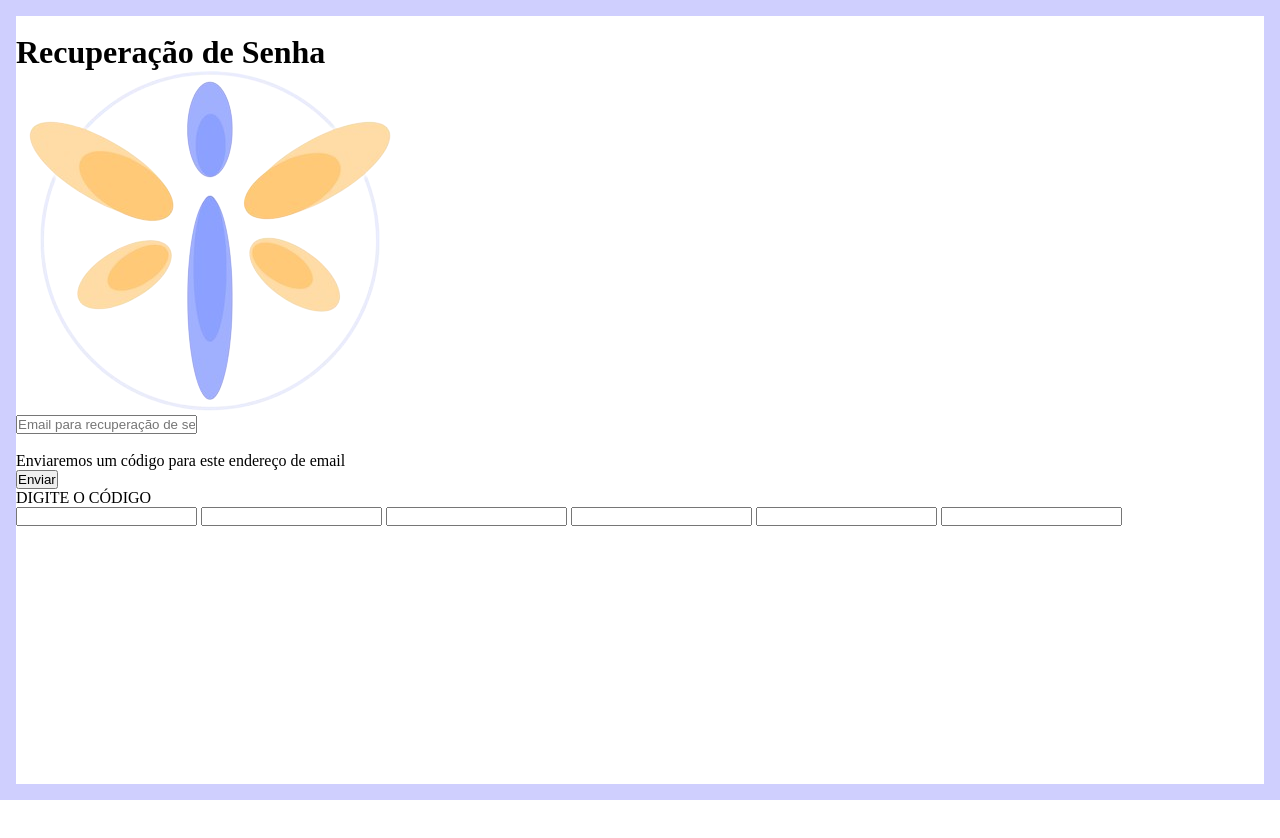
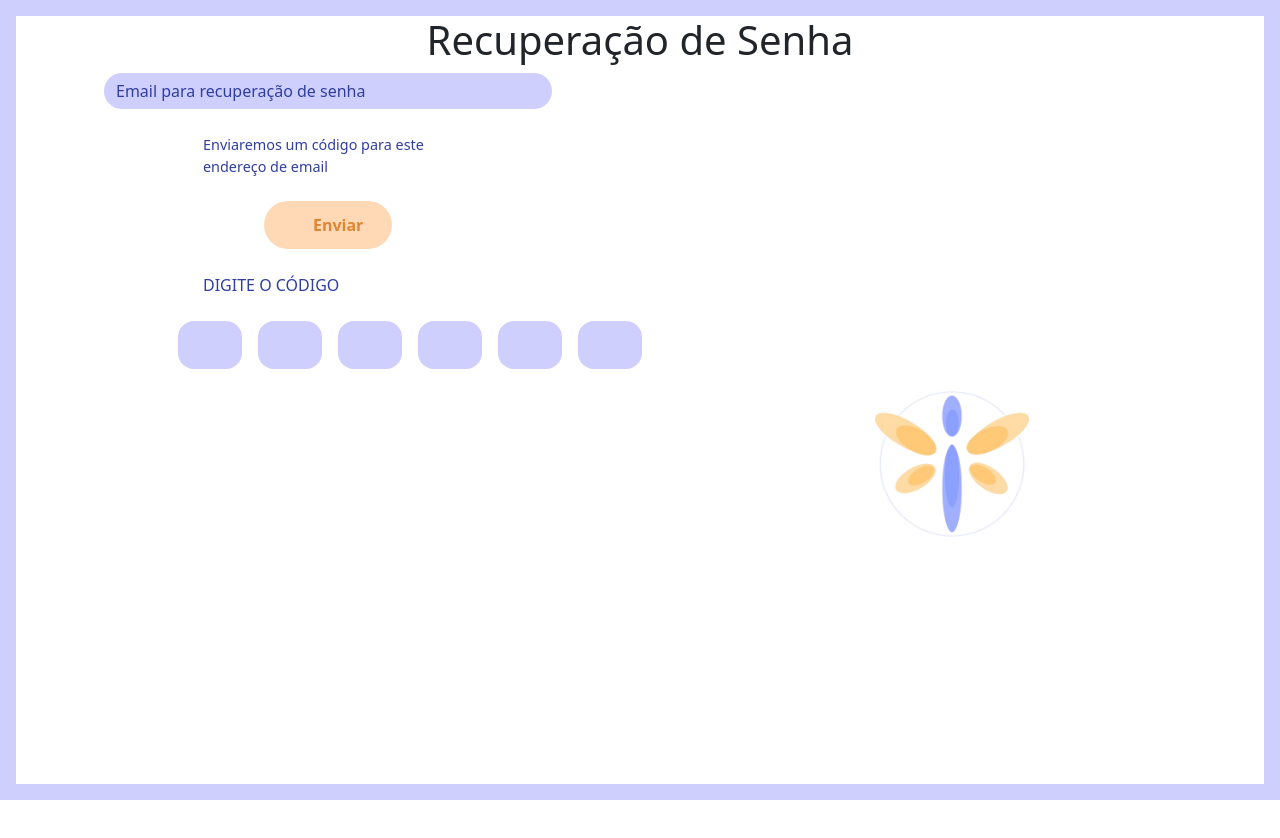
Before and after one commit to EduardoHenriqueFabini/EMI, a plain HTML site: page html/rec_senha.html in a window 1280 px wide. Before the commit the page ends 800 px from the top, so only its background shows below. Drawn offline with nearby package versions, Linux system fonts and the light colour scheme.

Commit message:
tela de exercício

```diff
--- a/css/cadastro.css
+++ b/css/cadastro.css
@@ -171,7 +171,6 @@ input[type="radio"]{
     }
   }
 
-
   .btn {
     padding: 1em 2em;
     position: absolute;
@@ -188,23 +187,19 @@ input[type="radio"]{
     background-color: rgb(207, 207, 254);
     transition: transform 0.2s ease-in-out;
 
-
     &:active,
     &:focus {
       transform: translateY(-50%) scale(0.9);
     }
-
 
     &:hover {
       transform: translateY(-50%) scale(0.96);
     }
   }
 
-
   .prev {
     left: 20px;
   }
-
 
   .next {
     right: 20px;
--- /dev/null
+++ b/css/exerc.css
@@ -0,0 +1,109 @@
+*{
+    margin: 0;
+    padding: 0;
+}
+
+body{
+    border: 1rem solid rgb(207, 207, 254);
+    box-sizing:border-box;
+    height: 100%;
+}
+
+@media (max-width: 576px){
+    body{
+        border: none;
+    }
+}
+
+html{
+  height: 100%;
+  width: 100%;
+}
+
+#seta{
+    color: rgb(222, 134, 51);
+    font-size: 3rem;
+    cursor: pointer;
+}
+
+@media(max-width: 576px){
+    #seta{
+        font-size: 2rem
+    }
+}
+
+h1{
+    font-size: 2rem !important;
+    color:rgb(48, 63, 159) !important;
+    font-family: "Roboto", sans-serif;
+}
+
+@media(max-width: 576px){
+    h1{
+        font-size: 1rem!important;
+        color:rgb(48, 63, 159) !important;
+        font-family: "Roboto", sans-serif;
+    }
+}
+
+@media(max-width:992px){
+    #fig_header{
+        margin-left: 5rem;
+    }
+}
+
+main{
+    height: 100%;
+    padding: 1rem;
+}
+
+@media(max-width: 576px){
+    main{
+        padding: 2rem;
+    }
+}
+
+section{
+    margin: 0;
+}
+
+#fig_main img{
+    border-radius: 1rem;
+}
+
+#s2{
+    background-color: rgb(255, 217, 182);
+    border-radius: 1rem;
+    height: 50vh;
+    align-self: center;
+    padding: 2rem;
+    color: rgb(48, 63, 159);
+    margin-bottom: 2rem;
+}
+
+@media(max-width: 576px){
+    #s2{
+        height: 40vh;
+    }
+}
+
+p{
+    font-size: 2vh !important;
+}
+
+
+@media(max-width:576px){
+    p{
+        font-size:1.7vh!important
+    }
+}
+
+h5{
+    font-size: 1.5rem !important;
+}
+
+@media(max-width: 576px){
+    h5{
+        font-size: 1rem!important;
+    }
+}
--- a/css/rec_senha.css
+++ b/css/rec_senha.css
@@ -13,3 +13,42 @@ html{
   height: 100%;
   width: 100%;
 }
+
+#email_rec, input{
+    outline: none;
+    border-color: transparent;
+    background-color: rgb(207, 207, 254);
+    cursor: pointer;
+    border-radius: 5rem;
+}
+
+#email_rec::placeholder{
+  color:rgb(48, 63, 159);
+}
+
+span{
+  color:rgb(48, 63, 159);
+}
+
+#button{
+    border-color: transparent;
+    width: 8rem;
+    border-radius: 5rem;
+    background-color: rgb(255, 217, 182);
+    color:rgb(222, 134, 51);
+    font-weight: bold;
+    font-size: 1.5rem;
+    cursor: pointer;
+    height: 3rem;
+    justify-self: center;
+}
+
+#span1{
+  font-size: 0.9rem;
+}
+
+.cod{
+  width: 4rem;
+  height: 3rem;
+  border-radius: 1rem;
+}
--- a/html/rec_senha.html
+++ b/html/rec_senha.html
@@ -5,41 +5,52 @@
     <meta name="viewport" content="width=device-width, initial-scale=1.0">
     <title>Recuperar senha</title>
     <link rel="stylesheet" href="/css/rec_senha.css">
+    <link href="https://cdn.jsdelivr.net/npm/bootstrap@5.3.3/dist/css/bootstrap.min.css"
+          rel="stylesheet"
+          integrity="sha384-QWTKZyjpPEjISv5WaRU9OFeRpok6YctnYmDr5pNlyT2bRjXh0JMhjY6hW+ALEwIH"
+          crossorigin="anonymous">
+    <script src="https://cdn.jsdelivr.net/npm/bootstrap@5.3.3/dist/js/bootstrap.bundle.min.js"
+            integrity="sha384-YvpcrYf0tY3lHB60NNkmXc5s9fDVZLESaAA55NDzOxhy9GkcIdslK1eN7N6jIeHz"
+            crossorigin="anonymous">
+    </script>
+    <link rel="stylesheet" href="https://fonts.googleapis.com/css2?family=Material+Symbols+Outlined:opsz,wght,FILL,GRAD@20..48,100..700,0..1,-50..200&icon_names=arrow_forward_ios" />
 </head>
-<body class="min-vh-100 d-flex flex-column">
-    <header>
-        <a href=""><img src="" alt=""></a>
-        <!--Imagem de seta para voltar para Login-->
-        <h1>Recuperação de Senha</h1>
-        <img src="/Imagens/EMI_logo.png" alt="">
-        <!--logo EMi-->
+<body class="min-vh-100 d-flex flex-column container-fluid">
+    <header class="row">
+        <h1 class="col-12 d-flex align-items-center justify-content-center" >Recuperação de Senha</h1>
     </header>
-    <main>
-        <form action="" method="">
-            <input type="email" value="" id="email_rec" name="email_rec" placeholder="Email para recuperação de senha">
-            <label for="email_rec"></label>
-        </form>
-        <br>
-        <span>Enviaremos um código para este endereço de email</span>
-        <br>
-        <form action="" method="">
-            <button type="submit">Enviar</button>
+    <main class="row min-vh-100">
+        <section class="col-lg-6 d-flex align-items-center flex-column">
+            <form action="" method="" class="col-9 d-flex mx-auto flex-column">
+                <input type="email" value="" id="email_rec" name="email_rec" placeholder="Email para recuperação de senha" class="form-control">
+                <label for="email_rec"></label>
+            </form>
             <br>
-            <span>DIGITE O CÓDIGO</span>
+            <!--<i class="bi bi-info-circle-fill"></i>-->
+            <span class="col-5 d-flex mx-auto flex-column" id="span1">Enviaremos um código para este endereço de email</span>
             <br>
-            <input type="number" value="" id="rec_n1" name="rec_n1">
-            <label for="rec_n1"></label>
-            <input type="number" value="" id="rec_n2" name="rec_n2">
-            <label for="rec_n2"></label>
-            <input type="number" id="rec_n3" name="rec_n3" value="">
-            <label for="rec_n3"></label>
-            <input type="number" id="rec_n4" name="rec_n4" value="">
-            <label for="rec_n4"></label>
-            <input type="number" id="rec_n5" name="rec_n5" value="">
-            <label for="rec_n5"></label>
-            <input type="number" id="rec_n6" name="rec_n6" value="">
-            <label for="rec_n6"></label>
-        </form>
+            <section class="d-flex align-items-center justify-content-center">
+                <button type="button" id="button" class="btn btn-primary d-flex align-items-center fs-6 fs-md-5 px-5 py-2">Enviar</button>
+            </section>
+            <br>
+            <span class="col-5 d-flex mx-auto flex-column">DIGITE O CÓDIGO</span>
+            <br>
+            <form action="" method="" class="col-6 d-flex flex-row gap-3">
+                <input type="number" value="" id="rec_n1" name="rec_n1" class="cod">
+                <input type="number" value="" id="rec_n2" name="rec_n2" class="cod">
+                <input type="number" id="rec_n3" name="rec_n3" value="" class="cod">
+                <input type="number" id="rec_n4" name="rec_n4" value="" class="cod">
+                <input type="number" id="rec_n5" name="rec_n5" value="" class="cod">
+                <input type="number" id="rec_n6" name="rec_n6" value="" class="cod">
+            </form>
+        </section>
+        <section class="col-lg-6 offset-6 text-center col-12 mx-auto d-flex flex-column align-items-center min-vh-100 justify-content-center">
+            <figure id="logo" class="col-10">
+                <section class="col-5 col-sm-4 mx-auto my-4">
+                    <img class="img-fluid" src="/Imagens/EMI_logo.png" alt="">
+                </section>
+            </figure>
+        </section>
     </main>
 </body>
 </html>
```
Also changed, not shown: html/exerc.html (+29 -15 lines), html/login.html (+1 -1 lines).
